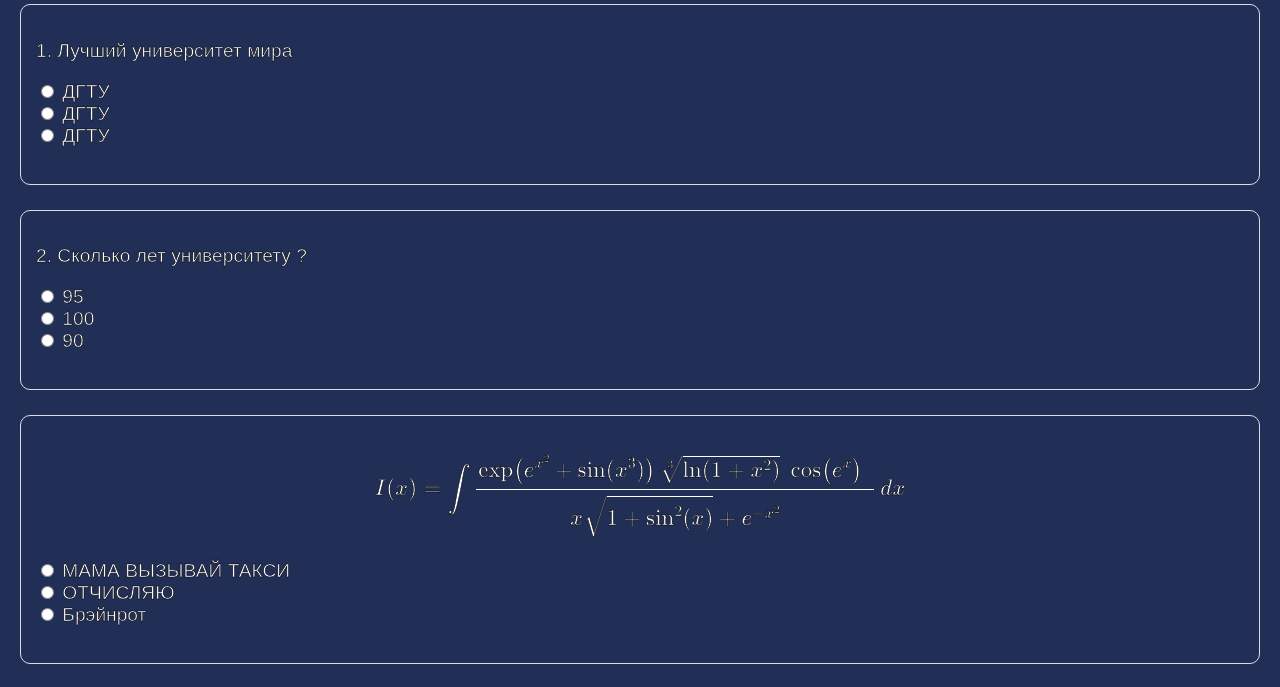
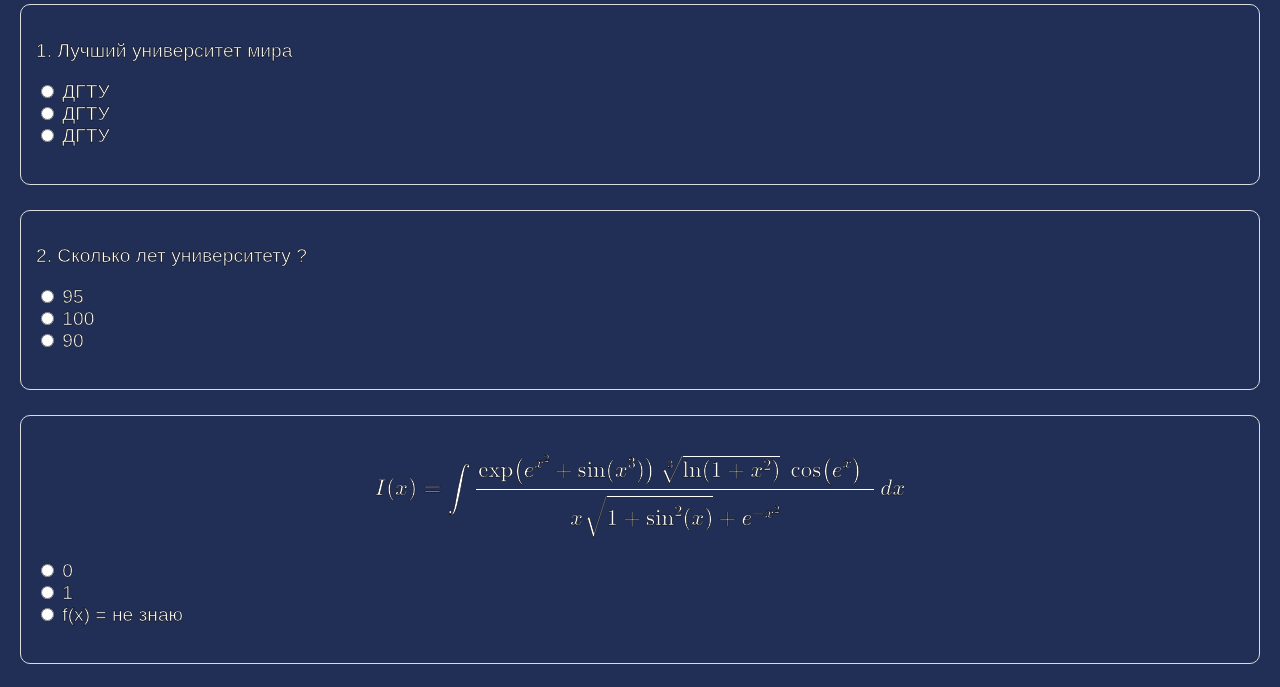
Before and after one commit to MyNameIsMoran14/cubok-pervasha, a plain HTML site: page index.html in a window 1280 px wide. Shown: the part 91-778 px from the top of the page. Drawn offline with nearby package versions, Linux system fonts and the light colour scheme.

Commit message:
окак

```diff
--- a/index.html
+++ b/index.html
@@ -38,9 +38,9 @@
       {x\sqrt{1+\sin^2(x)} + e^{-x^2}} \, dx
     $$
     </p>
-    <label><input type="radio" name="q3" value="такси"> МАМА ВЫЗЫВАЙ ТАКСИ</label><br>
-    <label><input type="radio" name="q3" value="трл"> ОТЧИСЛЯЮ</label><br>
-    <label><input type="radio" name="q3" value="тун"> Брэйнрот</label><br><br>
+    <label><input type="radio" name="q3" value="такси"> 0</label><br>
+    <label><input type="radio" name="q3" value="трл"> 1</label><br>
+    <label><input type="radio" name="q3" value="тун"> f(x) = не знаю</label><br><br>
 
   </div>
 
```
